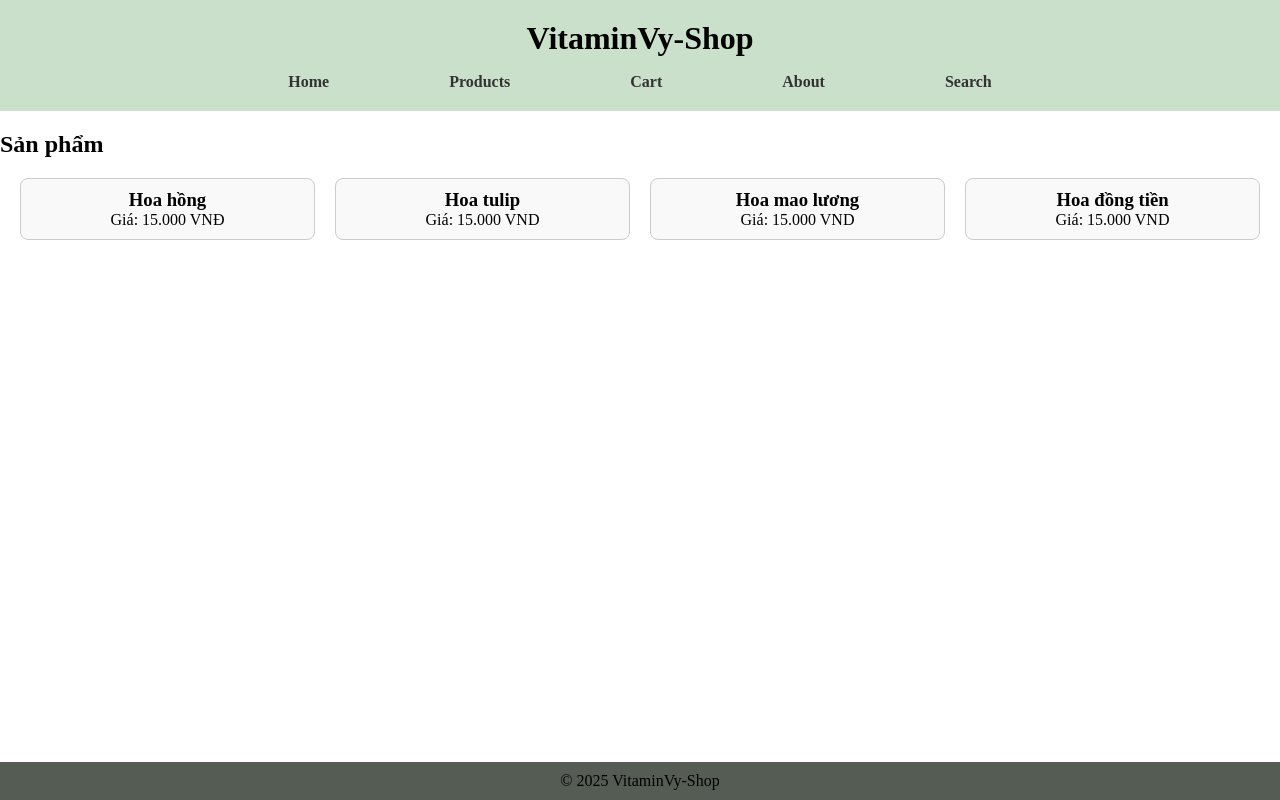
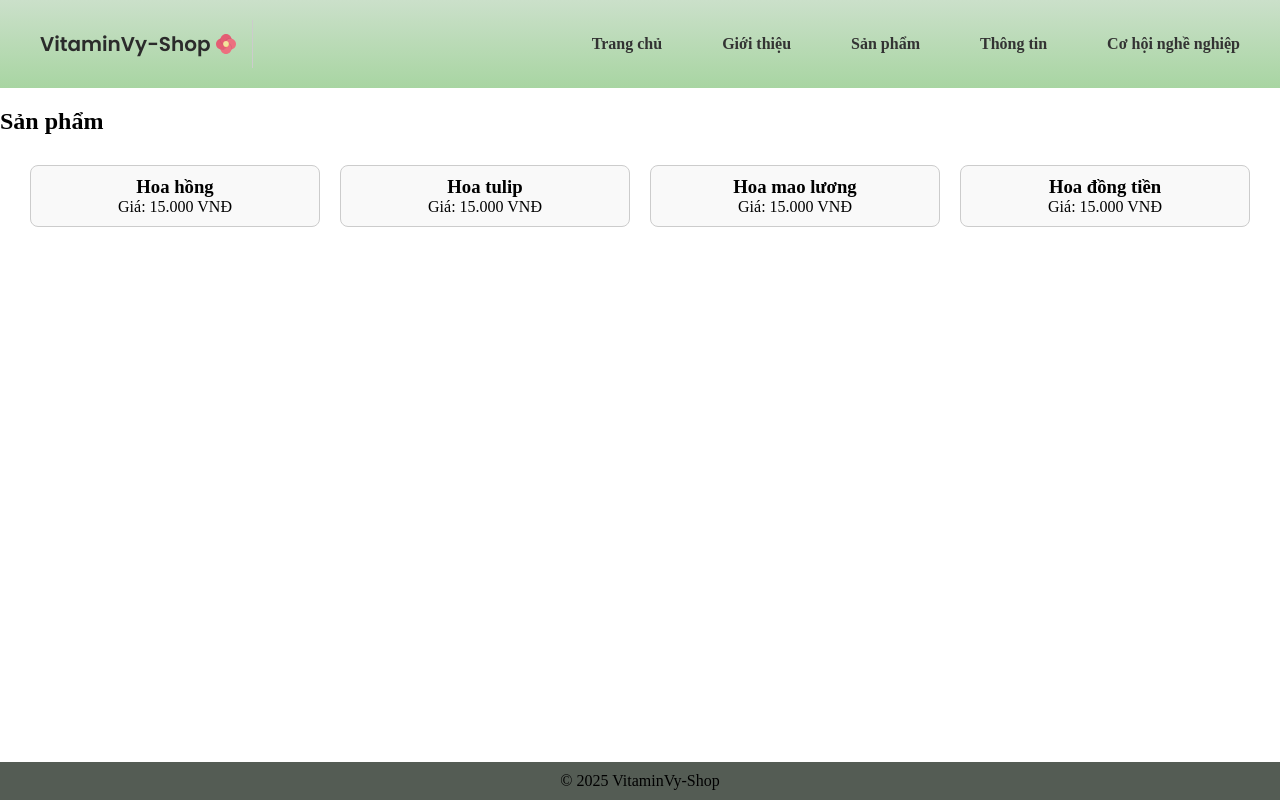
Before and after one commit to vitaminvy/ecommerce-web, a plain HTML site: page index.html in a window 1280 px wide. Drawn offline with Linux system fonts and the light colour scheme.

Commit message:
add folder img, gitignore, edit index.html and style.css

```diff
--- a/index.html
+++ b/index.html
@@ -5,20 +5,27 @@
     <meta name="viewport" content="width=device-width, initial-scale=1.0">
     <title>VitaminVy-Shop - Home</title>
     <link rel="stylesheet" href="style.css">
+    <link href="https://fonts.googleapis.com/css2?family=Poppins:wght@600&display=swap" rel="stylesheet">
 </head>
 <body>
     <header>
-        <h1>VitaminVy-Shop</h1>
+        <div class = "header_container">
+            <h1 class = "logo">
+                <span>VitaminVy-Shop</span>
+                <img src="img/logo.svg" alt="VitaminVy-Shop Logo">
+            </h1>
+
         <nav>
             <ul>
-                <li><a href="/">Home</a></li>
-                <li><a href="/products">Products</a></li>
-                <li><a href="/cart">Cart</a></li>
-                <li><a href="/about">About</a></li>
-                <li><a href="search">Search</a></li>
+                <li><a href="/home">Trang chủ</a></li>
+                <li><a href="/introduction">Giới thiệu</a></li>
+                <li><a href="/production">Sản phẩm</a></li>
+                <li><a href="/about">Thông tin</a></li>
+                <li><a href="/Job">Cơ hội nghề nghiệp</a></li>
 
             </ul>
         </nav>
+        </div>
     </header>
 
     <main>
@@ -34,17 +41,17 @@
 
               <article class="product">
                 <h3>Hoa tulip</h3>
-                <p>Giá: 15.000 VND</p>
+                <p>Giá: 15.000 VNĐ</p>
               </article>
 
               <article class="product">
                 <h3>Hoa mao lương</h3>
-                <p>Giá: 15.000 VND</p>
+                <p>Giá: 15.000 VNĐ</p>
               </article>
 
               <article class="product">
                 <h3>Hoa đồng tiền</h3>
-                <p>Giá: 15.000 VND</p>
+                <p>Giá: 15.000 VNĐ</p>
               </article>
             </div>
           </section>
--- a/style.css
+++ b/style.css
@@ -3,12 +3,68 @@
     padding: 0;
     box-sizing: border-box;
 }
+.header_container
+{
+    display: flex;
+    justify-content: space-between;
+    align-items: center;
+    max-width: 1200px;
+    margin: 0 auto;
+}
+header h1 {
+    font-size: 24px;
+    color: #2b2b2b;
+    margin: 0;
+}
+header {
+    background: linear-gradient(to bottom, #CBE0CA, #A8D5A2);
+    padding: 20px;
+    text-align: center;
+    margin-bottom: 20px;
+}
+.logo
+{
+    display: flex;
+    align-items: center;
+    font-size: 20px;
+
+
+}
+.logo span{
+    font-family: 'Poppins', sans-serif;
+}
+.logo::after
+{
+    content: "";
+    display: inline-block;
+    width: 1px;
+    height: 47.5px;
+    background-color: #ccc;
+    margin-left: 16px;
+    vertical-align: middle;
+
+
+}
+.logo img {
+    height: 20px;  /* hoặc điều chỉnh tùy ý */
+    width: auto;
+    margin-left: 5px;
+}
+
+nav ul {
+    list-style: none;
+    padding: 0;
+    display: flex;
+    justify-content: center;
+    gap: 60px;
+}
+
 
 .products {
     display: grid;
     grid-template-columns: repeat(4, 1fr); /* 4 cột ngang */
     gap: 20px;
-    padding: 20px;
+    padding: 30px;
 }
 .product {
     border: 1px solid #ccc;
@@ -17,30 +73,15 @@
     background-color: #f9f9f9;
     border-radius: 8px;
 }
-header {
-    background-color:#CBE0CA;
-    padding: 20px;
-    text-align: center;
-    margin-bottom: 20px;
-}
-header h1
-{
-    margin-bottom: 16px;
-}
-nav ul {
-    list-style: none;
-    padding: 0;
-    display: flex;
-    justify-content: center;
-    gap: 120px;
-}
+
+
 nav a {
     text-decoration: none;
     color: #333;
     font-weight: bold;
 }
 nav a:hover {
-    color: #007bff;
+    color: #024023;
 }
 footer {
     background-color: #545C54;
```
Also changed, not shown: img/logo.svg (added), 1 other file.
